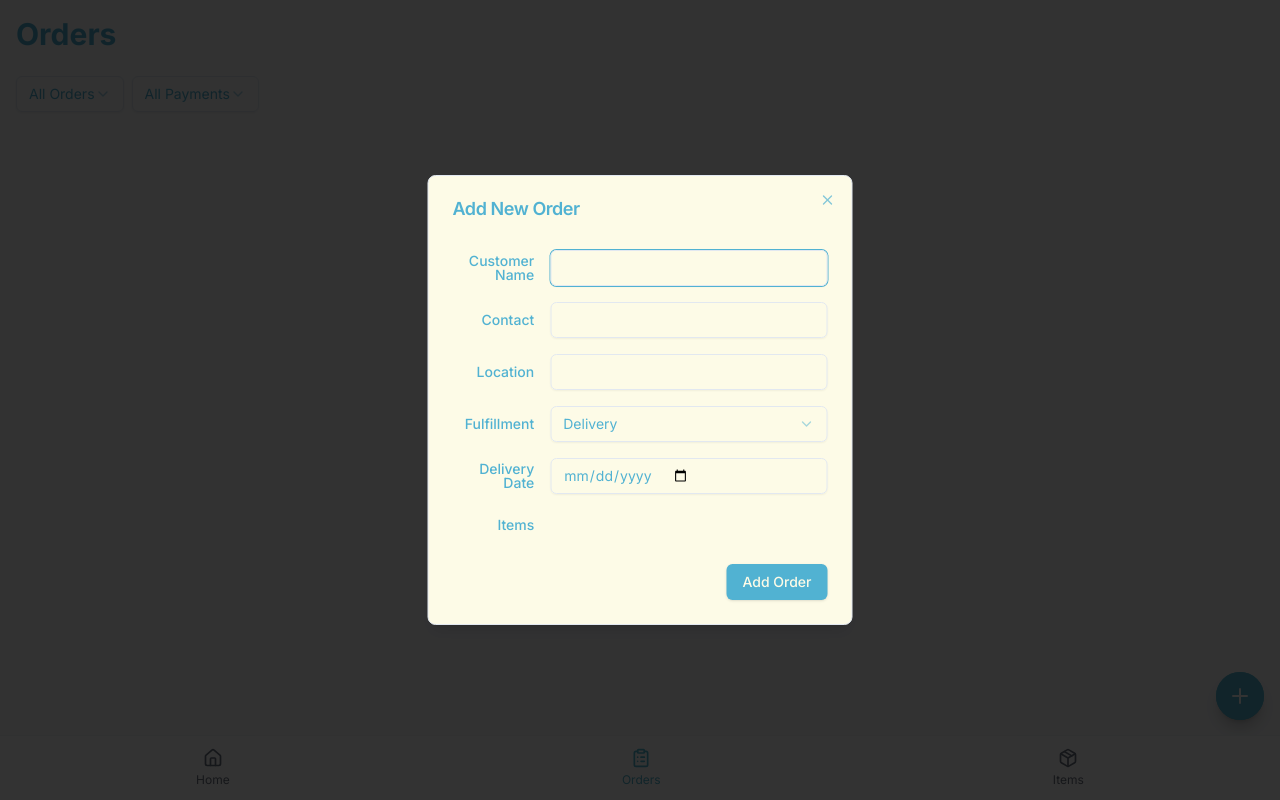
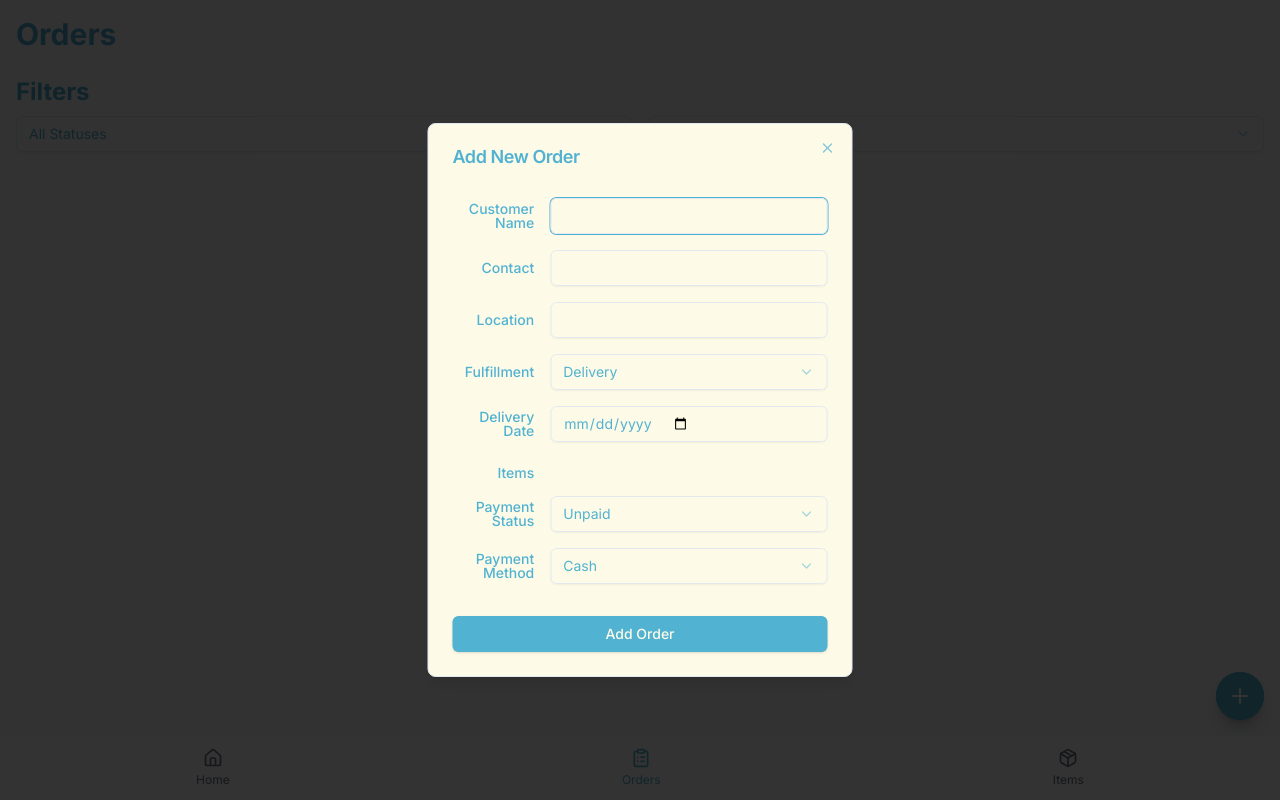
Before and after one commit to bntlyr/Puto-Order-System, a Next.js app: page /orders in a window 1280 px wide. Both pictures are taken after a click on the button 1240 px from the left and 696 px from the top of the page. Built offline with nearby package versions, Linux system fonts and the light colour scheme.

Commit message:
refactor: fixed UI orders page

```diff
--- a/src/app/orders/page.tsx
+++ b/src/app/orders/page.tsx
@@ -214,30 +214,61 @@ export default function Orders() {
                         min="0"
                         value={selectedItems.get(item.id) || ''}
                         onChange={(e) => handleItemQuantityChange(item.id, e.target.value === '' ? null : parseInt(e.target.value))}
+                        className="w-16 h-8 text-sm"
+                        placeholder="Qty"
                       />
                     </div>
                   </div>
                 ))}
               </div>
             </div>
+            <div className="grid grid-cols-4 items-center gap-4">
+              <Label htmlFor="paymentStatus" className="text-right">Payment Status</Label>
+              <Select
+                value={newOrder.paymentStatus}
+                onValueChange={(value) => setNewOrder({ ...newOrder, paymentStatus: value as 'Paid' | 'Unpaid' })}
+              >
+                <SelectTrigger className="col-span-3">
+                  <SelectValue placeholder="Select payment status" />
+                </SelectTrigger>
+                <SelectContent>
+                  <SelectItem value="Paid">Paid</SelectItem>
+                  <SelectItem value="Unpaid">Unpaid</SelectItem>
+                </SelectContent>
+              </Select>
             </div>
-          <div className="flex justify-end">
+            <div className="grid grid-cols-4 items-center gap-4">
+              <Label htmlFor="paymentMethod" className="text-right">Payment Method</Label>
+              <Select
+                value={newOrder.paymentMethod}
+                onValueChange={(value) => setNewOrder({ ...newOrder, paymentMethod: value as 'Cash' | 'GCash' })}
+              >
+                <SelectTrigger className="col-span-3">
+                  <SelectValue placeholder="Select payment method" />
+                </SelectTrigger>
+                <SelectContent>
+                  <SelectItem value="Cash">Cash</SelectItem>
+                  <SelectItem value="GCash">GCash</SelectItem>
+                </SelectContent>
+              </Select>
+            </div>
+          </div>
           <Button onClick={handleAddOrder}>Add Order</Button>
-          </div>
         </DialogContent>
       </Dialog>
 
-      <div className="flex justify-between items-center mb-4">
-        <div className="flex space-x-2">
+      <div className="mb-6">
+        <h2 className="text-2xl font-bold mb-2">Filters</h2>
+        <div className="grid grid-cols-1 gap-4 sm:grid-cols-2">
           <Select
             value={filter.status}
             onValueChange={(value) => setFilter({ ...filter, status: value })}
           >
-            <SelectTrigger>
+            <SelectTrigger className="w-full">
               <SelectValue placeholder="Filter by status" />
             </SelectTrigger>
             <SelectContent>
-              <SelectItem value="all">All Orders</SelectItem>
+              <SelectItem value="all">All Statuses</SelectItem>
               <SelectItem value="pending">Pending</SelectItem>
               <SelectItem value="completed">Completed</SelectItem>
             </SelectContent>
@@ -246,7 +277,7 @@ export default function Orders() {
             value={filter.payment}
             onValueChange={(value) => setFilter({ ...filter, payment: value })}
           >
-            <SelectTrigger>
+            <SelectTrigger className="w-full">
               <SelectValue placeholder="Filter by payment" />
             </SelectTrigger>
             <SelectContent>
@@ -258,53 +289,80 @@ export default function Orders() {
         </div>
       </div>
 
+      <div className="space-y-4">
         {filteredOrders.map(order => (
-        <Card key={order.id} className="mb-4">
+          <Card key={order.id} className="overflow-hidden">
             <CardHeader
-            className="flex justify-between items-center cursor-pointer"
+              className="cursor-pointer flex flex-col p-4"
               onClick={() => toggleOrderExpansion(order.id)}
             >
-            <CardTitle>{order.customerName}</CardTitle>
-            {expandedOrderId === order.id ? <ChevronUp /> : <ChevronDown />}
+              <div className="flex items-center justify-between">
+                <div className="flex items-center space-x-4">
+                  <div className={`w-3 h-3 rounded-full ${order.orderStatus !== 'Pending' ? 'bg-green-500' : 'bg-gray-300'}`} />
+                  <CardTitle className="text-lg">{order.customerName}</CardTitle>
+                </div>
+                <div className="flex items-center space-x-2">
+                  <span className="font-bold">₱{order.totalAmount.toFixed(2)}</span>
+                  {expandedOrderId === order.id ? <ChevronUp size={20} /> : <ChevronDown size={20} />}
+                </div>
+              </div>
+              <div className="mt-2 text-sm text-gray-500">
+                {new Date(order.deliveryDate).toLocaleDateString()} | {order.fulfillmentMode}
+              </div>
+              <div className={`mt-1 text-sm ${order.paymentStatus === 'Paid' ? 'text-green-600' : 'text-red-600'}`}>
+                {order.paymentStatus}
+              </div>
             </CardHeader>
             {expandedOrderId === order.id && (
-            <CardContent>
+              <CardContent className="p-4 bg-gray-50 space-y-4">
+                <div className="grid grid-cols-2 gap-4">
                   <div>
-                <p>Contact: {order.contact}</p>
-                <p>Location: {order.location}</p>
-                <p>Fulfillment Mode: {order.fulfillmentMode}</p>
-                <p>Delivery Date: {order.deliveryDate}</p>
-                <p>Order Status: {order.orderStatus}</p>
-                <p>Payment Status: {order.paymentStatus}</p>
-                <p>Payment Method: {order.paymentMethod}</p>
-                <p>Total Amount: ₱{order.totalAmount.toFixed(2)}</p>
-                <p>Items:</p>
-                <ul>
+                    <p><strong>Contact:</strong> {order.contact}</p>
+                    <p><strong>Location:</strong> {order.location}</p>
+                    <p><strong>Order Date:</strong> {new Date(order.orderDate).toLocaleDateString()}</p>
+                  </div>
+                  <div>
+                    <p><strong>Order Status:</strong> {order.orderStatus}</p>
+                    <p><strong>Payment Method:</strong> {order.paymentMethod}</p>
+                  </div>
+                </div>
+                <div className="mt-4">
+                  <strong>Items:</strong>
+                  <ul className="list-disc pl-5 mt-2">
                     {order.items.map((item, index) => (
-                    <li key={index}>{item.item.name} x {item.quantity} - ₱{(item.item.price * item.quantity).toFixed(2)}</li>
+                      <li key={index}>
+                        {item.item.name} - {item.quantity} x ₱{item.item.price.toFixed(2)}
+                      </li>
                     ))}
                   </ul>
-                <div className="flex space-x-2 mt-4">
-                  <Button onClick={() => handleToggleComplete(order.id)}>
-                    Mark as {order.orderStatus === 'Pending' ? 'Completed' : 'Pending'}
+                </div>
+                <div className="mt-4 flex flex-wrap gap-2">
+                  <Button
+                    onClick={() => handleToggleComplete(order.id)}
+                    className="flex-1 min-w-[120px] sm:flex-none"
+                  >
+                    {order.orderStatus === 'Pending' ? 'Mark Complete' : 'Undo Complete'}
                   </Button>
-                  <Button onClick={() => handleTogglePaid(order.id)}>
-                    Mark as {order.paymentStatus === 'Paid' ? 'Unpaid' : 'Paid'}
+                  <Button
+                    onClick={() => handleTogglePaid(order.id)}
+                    className="flex-1 min-w-[120px] sm:flex-none"
+                  >
+                    {order.paymentStatus === 'Unpaid' ? 'Mark as Paid' : 'Undo Paid'}
                   </Button>
-                  <Button variant="destructive" onClick={() => deleteOrder(order.id)}>
-                    Delete Order
+                  <Button
+                    onClick={() => deleteOrder(order.id)}
+                    variant="destructive"
+                    className="flex-1 min-w-[120px] sm:flex-none"
+                  >
+                    Delete
                   </Button>
-                </div>
                 </div>
               </CardContent>
             )}
           </Card>
         ))}
-
-      <FloatingActionButton
-        onClick={() => setIsDialogOpen(true)}
-        aria-label="Add Order"
-      />
+      </div>
+      <FloatingActionButton onClick={() => setIsDialogOpen(true)} />
     </div>
   )
 }
```
Lines whose indentation alone changed are shown as unchanged.
